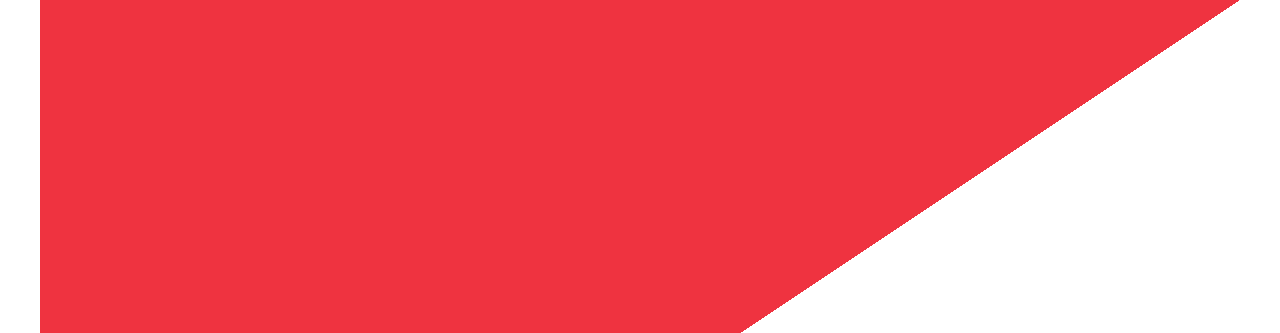
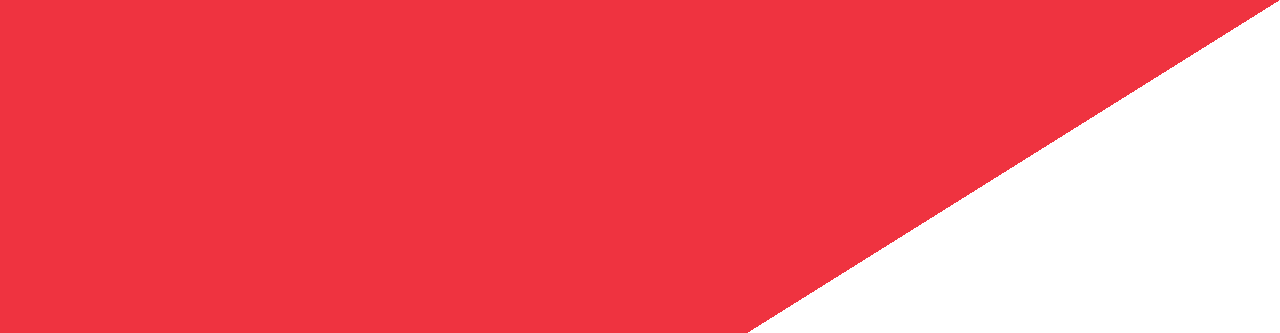
Before and after one commit to thchia/jamstacksg, a Gatsby site: page / in a window 1280 px wide. Shown: the top 333 px of the page. Built offline with nearby package versions, Linux system fonts and the light colour scheme; Gatsby itself is replaced by a stand-in of ours.

Commit message:
Fixed layout

```diff
--- a/src/components/layout.js
+++ b/src/components/layout.js
@@ -19,7 +19,6 @@ Layout.propTypes = {
 
 const Container = styled("div")`
   margin: 0 auto;
-  max-width: 1200px;
 `
 
 export default Layout
--- a/src/pages/index.js
+++ b/src/pages/index.js
@@ -38,7 +38,9 @@ const Arrow = styled("div")`
 `
 const Content = styled("div")`
   text-align: center;
-  padding: 0rem 1rem 1rem 1rem;
+  padding: 0rem 1rem 5rem 1rem;
+  max-width: 1200px;
+  margin: auto;
   a {
     color: inherit;
   }
```
